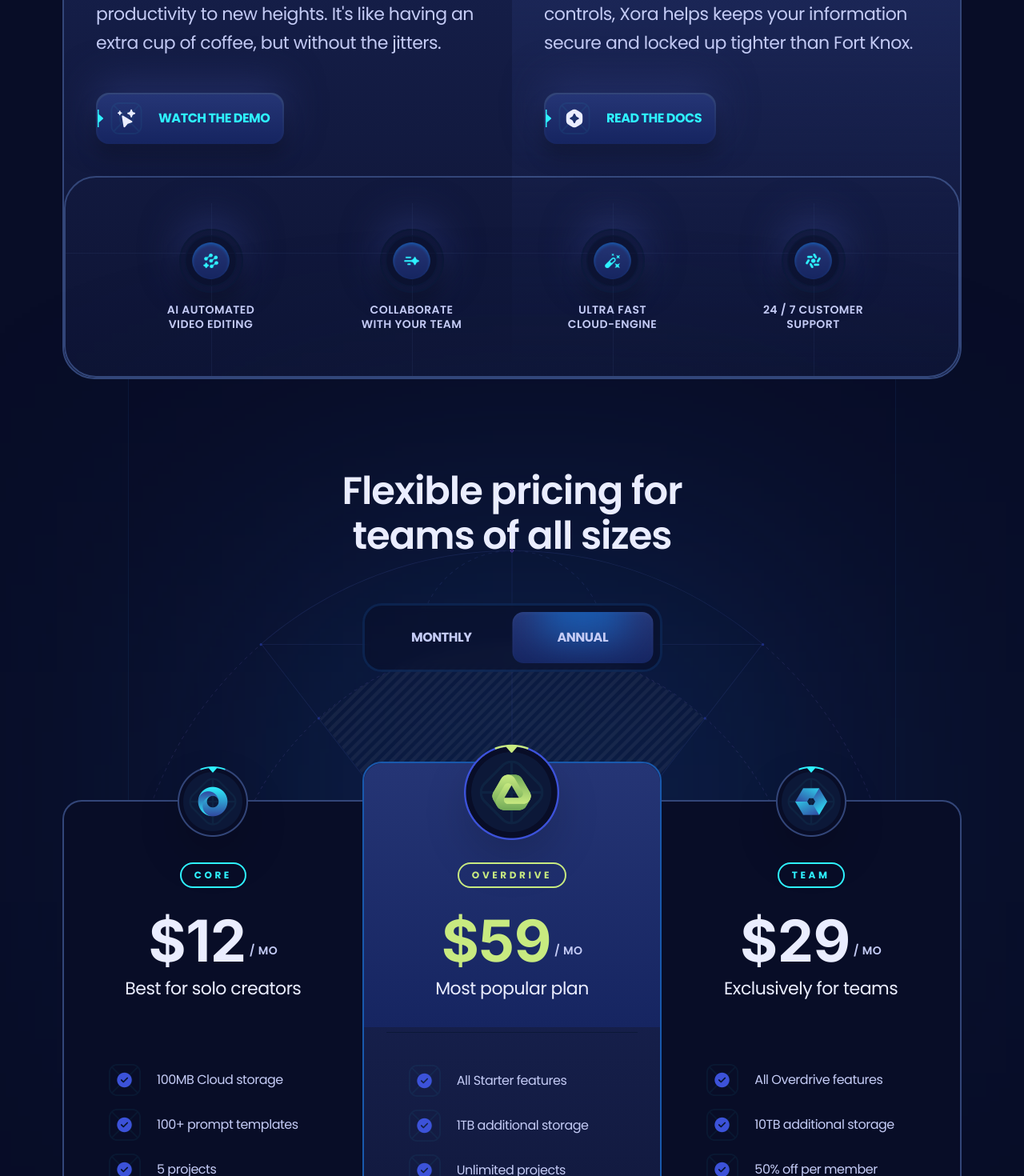
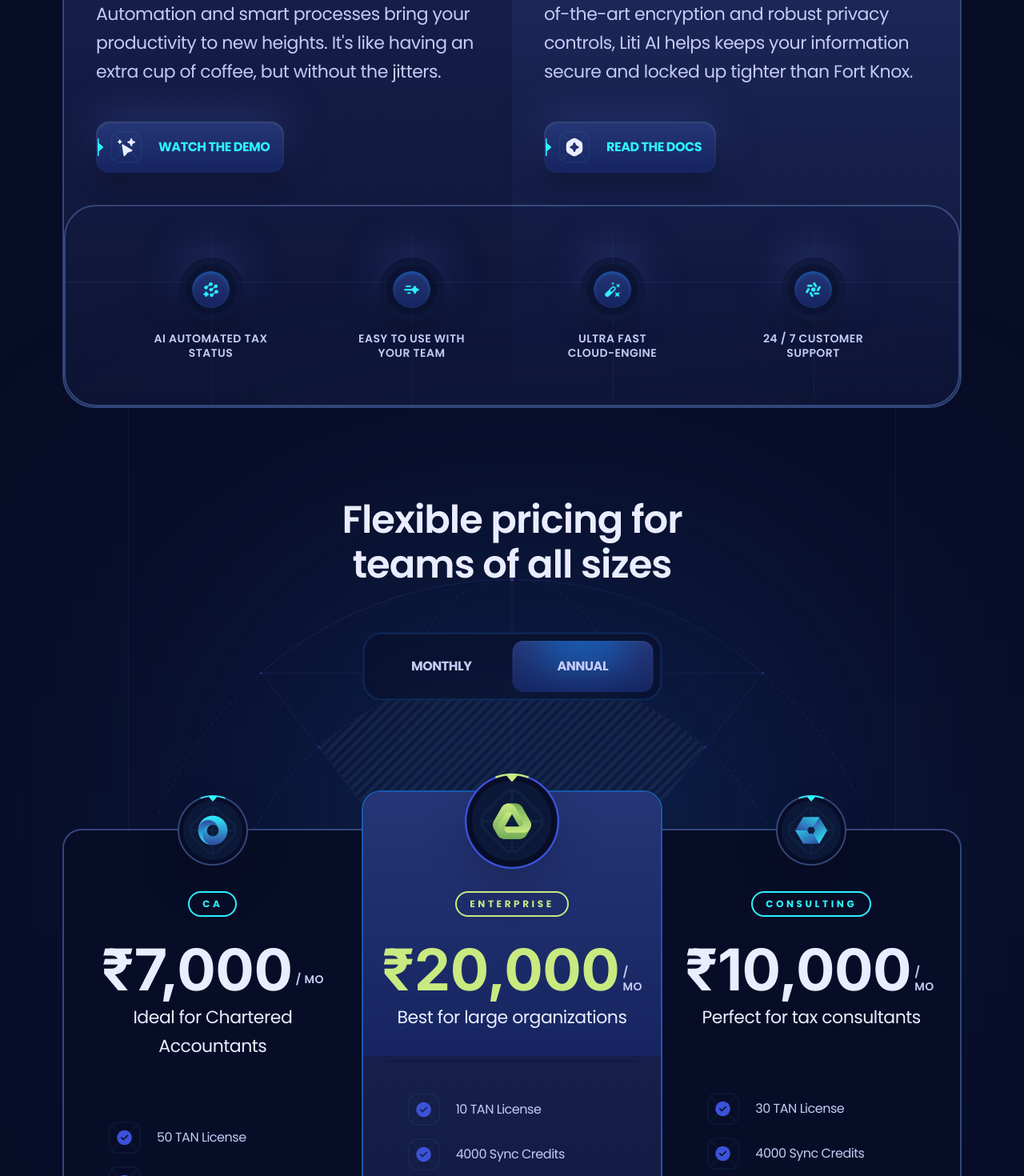
Before and after one commit to Denni007/litibotai, a React (Vite) app: page / in a window 1280 px wide. Shown: the part 1330-2800 px from the top of the page at 80% size. Built offline with nearby package versions, Linux system fonts and the light colour scheme.

Commit message:
first commit

```diff
--- a/src/App.jsx
+++ b/src/App.jsx
@@ -16,7 +16,7 @@ const App = () => {
       <Pricing />
       <Faq />
       <Testimonials />
-      <Download />
+
       <Footer />
     </main>
   )
--- a/src/constants/index.jsx
+++ b/src/constants/index.jsx
@@ -4,7 +4,7 @@ export const features = [
     icon: '/images/feature-1.png',
     caption: 'Easy integration',
     title: 'Work smarter not harder',
-    text: "With Xora, tedious tasks are history. Automation and smart processes bring your productivity to new heights. It's like having an extra cup of coffee, but without the jitters.",
+    text: "With Liti AI, tedious tasks are history. Automation and smart processes bring your productivity to new heights. It's like having an extra cup of coffee, but without the jitters.",
     button: {
       icon: '/images/magictouch.svg',
       title: 'Watch the demo',
@@ -15,7 +15,7 @@ export const features = [
     icon: '/images/feature-2.png',
     caption: 'Secure & trustworthy',
     title: 'Sleep easy, we got your back',
-    text: 'Your data security is our priority. With state-of-the-art encryption and robust privacy controls, Xora helps keeps your information secure and locked up tighter than Fort Knox.',
+    text: 'Your data security is our priority. With state-of-the-art encryption and robust privacy controls, Liti AI helps keeps your information secure and locked up tighter than Fort Knox.',
     button: {
       icon: '/images/docs.svg',
       title: 'Read the docs',
@@ -27,12 +27,12 @@ export const details = [
   {
     id: '0',
     icon: '/images/detail-1.png',
-    title: 'AI automated video editing',
+    title: 'AI automated Tax Status',
   },
   {
     id: '1',
     icon: '/images/detail-2.png',
-    title: 'Collaborate with your team',
+    title: 'Easy to use with your team',
   },
   {
     id: '2',
@@ -49,108 +49,112 @@ export const details = [
 export const faq = [
   {
     id: '0',
-    question: 'How easy is it to setup Xora?',
+    question: 'What are the common problems Liti AI helps solve?',
     answer:
-      'Absolutely! Not only you can upgrade your plan at any time but you also get a prorated discount giving you maximum value for your subscription.',
+      'Liti AI provides a unified dashboard for all PANs, resolves visibility issues on return status, and simplifies navigation on the Income Tax portal. It also automates notices sent to clients, so consultants stay informed in real-time.',
   },
   {
     id: '1',
-    question: 'Can I integrate Xora with other platforms?',
+    question: 'How does Liti AI make income tax management easier?',
     answer:
-      'Absolutely! Not only you can upgrade your plan at any time but you also get a prorated discount giving you maximum value for your subscription.',
+      'Liti AI offers one-click data fetching from the Income Tax portal for all PANs, including PDFs of notices, challans, and attachments. It provides a simple interface to track demands, e-proceedings, return status, and notices.',
   },
   {
     id: '2',
-    question: 'How often do you add new content?',
+    question: 'Can Liti AI handle multiple PANs?',
     answer:
-      'Absolutely! Not only you can upgrade your plan at any time but you also get a prorated discount giving you maximum value for your subscription.',
+      'Yes, Liti AI supports managing multiple PANs through a single dashboard, enabling quick and easy data access and monitoring for all associated accounts.',
   },
   {
     id: '3',
-    question: 'What your refund policy?',
+    question: 'What kind of reporting features does Liti AI offer?',
     answer:
-      'Absolutely! Not only you can upgrade your plan at any time but you also get a prorated discount giving you maximum value for your subscription.',
+      'Liti AI comes with fast, intuitive search options and comprehensive reporting to meet all your tax management needs. It provides detailed actions to take on tax notices and returns, ensuring you stay on top of your filings.',
   },
   {
     id: '4',
-    question: 'Do you have corporate plans?',
+    question: 'Is Liti AI user-friendly for non-tax professionals?',
     answer:
-      'Absolutely! Not only you can upgrade your plan at any time but you also get a prorated discount giving you maximum value for your subscription.',
+      'Absolutely! Liti AI includes inbuilt help for tax-related jargon used on the Income Tax portal. Its super simple interface is designed to make tax management easier for both professionals and non-professionals alike.',
   },
   {
     id: '5',
-    question: 'What happens when I’m out of storage?',
+    question: 'How does Liti AI help with income tax notices?',
     answer:
-      'Absolutely! Not only you can upgrade your plan at any time but you also get a prorated discount giving you maximum value for your subscription.',
+      'Liti AI fetches all notices automatically from the Income Tax portal, saving you from manually checking for updates. It provides clear guidance on actions needed for each notice.',
   },
   {
     id: '6',
-    question: 'Can I upgrade my plan?',
+    question: 'Can Liti AI be used for GST and TDS as well?',
     answer:
-      'Absolutely! Not only you can upgrade your plan at any time but you also get a prorated discount giving you maximum value for your subscription.',
+      'Yes, Liti AI manages Income Tax, GST, and TDS notices, demands, proceedings, and returns, offering a single solution for all your tax-related needs.',
   },
   {
     id: '7',
-    question: 'How do I invite my team?',
+    question: 'What makes Liti AI fast and efficient?',
     answer:
-      'Absolutely! Not only you can upgrade your plan at any time but you also get a prorated discount giving you maximum value for your subscription.',
+      'Liti AI is designed with a super fast data-fetching engine that automates information retrieval from government tax portals, reducing the time spent navigating multiple pages and filtering data for specific years.',
   },
   {
     id: '8',
-    question: 'Do you offer training for individuals and teams?',
+    question: 'Is there a limit to the number of PANs Liti AI can handle?',
     answer:
-      'Absolutely! Not only you can upgrade your plan at any time but you also get a prorated discount giving you maximum value for your subscription.',
+      'No, Liti AI is scalable and can handle any number of PANs, making it ideal for individuals, consultants, and large tax teams managing multiple clients.',
   },
   {
     id: '9',
-    question: 'I’m locked out of my account what do I do?',
+    question: 'How does Liti AI ensure the security of my data?',
     answer:
-      'Absolutely! Not only you can upgrade your plan at any time but you also get a prorated discount giving you maximum value for your subscription.',
+      'Liti AI prioritizes data security with industry-leading encryption and privacy controls, ensuring that all sensitive tax information is securely protected.',
   },
 ]
 
 export const plans = [
   {
     id: '0',
-    title: 'Core',
-    priceMonthly: 19,
-    priceYearly: 12,
-    caption: 'Best for solo creators',
+    title: 'CA',
+    priceMonthly: (7000 / 11).toFixed(2), // Monthly price from yearly
+    priceYearly: 7000,
+    caption: 'Ideal for Chartered Accountants',
     features: [
-      '100MB Cloud storage',
-      '100+ prompt templates',
-      '5 projects',
-      '24/7 support',
+      '50 TAN License',
+      '4000 Sync Credits',
+      '40₹/TAN/year for Additional TAN',
+      '0.30₹ for Additional Sync Credits',
+      'One User',
     ],
     icon: '/images/circle.svg',
     logo: '/images/plan-1.png',
   },
   {
     id: '1',
-    title: 'Overdrive',
-    priceMonthly: 79,
-    priceYearly: 59,
-    caption: 'Most popular plan',
+    title: 'Enterprise',
+    priceMonthly: (20000 / 11).toFixed(2), // Monthly price from yearly
+
+    priceYearly: 20000,
+    caption: 'Best for large organizations',
     features: [
-      'All Starter features',
-      '1TB additional storage',
-      'Unlimited projects',
-      'Analytics',
+      '10 TAN License',
+      '4000 Sync Credits',
+      '500₹/TAN/year for Additional TAN',
+      '0.30₹ for Additional Sync Credits',
+      'Five Users',
     ],
     icon: '/images/triangle.svg',
     logo: '/images/plan-2.png',
   },
   {
     id: '2',
-    title: 'Team',
-    priceMonthly: 39,
-    priceYearly: 29,
-    caption: 'Exclusively for teams',
+    title: 'Consulting',
+    priceMonthly: (10000 / 11).toFixed(2), // Monthly price from yearly
+    priceYearly: 10000,
+    caption: 'Perfect for tax consultants',
     features: [
-      'All Overdrive features',
-      '10TB additional storage',
-      '50% off per member',
-      'Real-time collaboration',
+      '30 TAN License',
+      '4000 Sync Credits',
+      '150₹/GSTIN/year for Additional TAN',
+      '0.30₹ for Additional Sync Credits',
+      'Five Users',
     ],
     icon: '/images/hexagon.svg',
     logo: '/images/plan-3.png',
--- a/src/sections/Footer.jsx
+++ b/src/sections/Footer.jsx
@@ -6,7 +6,7 @@ const Footer = () => {
       <div className='container py-10'>
         <div className='flex w-full max-md:flex-col'>
           <div className='small-compact flex flex-1 flex-wrap items-center justify-center gap-5'>
-            <p className='opacity-70'>Copyright, Jonatandb</p>
+            <p className='opacity-70'>Copyright, Starluxe Tech</p>
           </div>
           <div className='flex items-center justify-center sm:mx-auto'>
             <p className='legal-after relative mr-9 text-p5 transition-all duration-500 hover:text-p1'>
--- a/src/sections/Header.jsx
+++ b/src/sections/Header.jsx
@@ -77,7 +77,7 @@ const Header = () => {
                     )}
                   >
                     <img
-                      src='/images/xora.svg'
+                      src='https://framerusercontent.com/images/H6RRGr6UHvZqqmCJoDnHrRqi9g.png'
                       alt='logo'
                       width={160}
                       height={55}
@@ -123,6 +123,7 @@ const Header = () => {
           />
         </button>
       </div>
+
     </header>
   )
 }
--- a/src/sections/Hero.jsx
+++ b/src/sections/Hero.jsx
@@ -7,13 +7,12 @@ const Hero = () => {
       <Element name='hero'>
         <div className='container'>
           <div className='relative z-2 max-w-512 max-lg:max-w-388'>
-            <div className='caption small-2'>Video Editing</div>
+            <div className='caption small-2'>AI Tex Automation</div>
             <h1 className='mb-6 h1 text-p4 uppercase max-lg:mb-7 max-lg:h2 max-md:mb-4 max-md:text-5xl max-md:leading-12'>
               Amazingly simple
             </h1>
             <p className='max-w-440 mb-14 body-1 max-md:mb-10'>
-              We designed XORA AI Video Editor to be an easy to use, quick to
-              learn, and surprisingly powerful.
+            We designed LitiAI Portal to be an easy-to-use, quick-to-learn, and surprisingly powerful automated tax litigation software.
             </p>
             <LinkScroll to='features' offset={-100} spy smooth>
               <Button icon='/images/zap.svg'>Try it now</Button>
--- a/src/sections/Pricing.jsx
+++ b/src/sections/Pricing.jsx
@@ -104,7 +104,7 @@ const Pricing = () => {
                         idx === 1 ? 'text-p3' : 'text-p4',
                       )}
                     >
-                      ${' '}
+                      ₹{' '}
                       <CountUp
                         start={plan.priceMonthly}
                         end={monthly ? plan.priceMonthly : plan.priceYearly}
```
Also changed, not shown: 1 other file (tests, documents, lock files or other folders).
